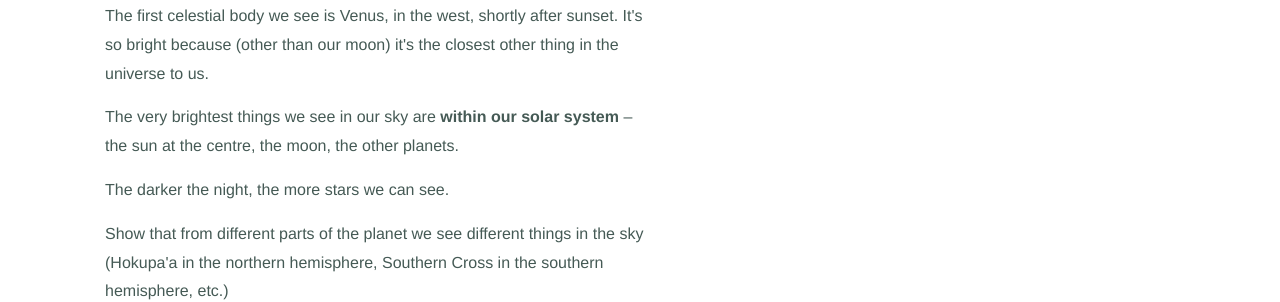
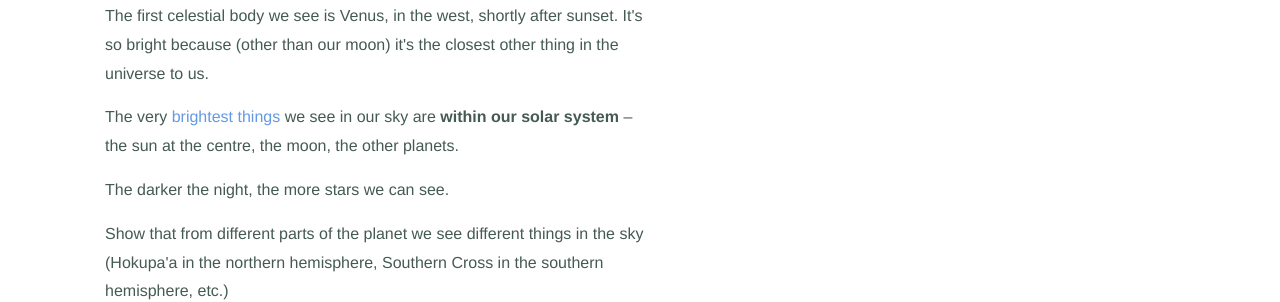
Before and after one commit to fluxphysics/fluxphysics.github.io, a Jekyll site: the page built from exoplanets.html, in a window 1280 px wide. Shown: the part 774-1076 px from the top of the page. Built offline with Jekyll 4.4.1, drawn with Linux system fonts in a browser that asks for light colours; nearby versions of some CDN libraries; some of the changed lines change nothing that is shown.

Commit message:
LInk saving

```diff
--- a/exoplanets.html
+++ b/exoplanets.html
@@ -27,7 +27,7 @@ body_id: exoplanets
     <h2>How the universe is arranged</h2>
     <p>Start on Earth, looking up into the night sky.</p>
   	<p>The first celestial body we see is Venus, in the west, shortly after sunset. It's so bright because (other than our moon) it's the closest other thing in the universe to us.</p>
-  	<p>The very brightest things we see in our sky are <strong>within our solar system</strong> – the sun at the centre, the moon, the other planets.</p>
+  	<p>The very <a href="https://en.wikipedia.org/wiki/List_of_brightest_natural_objects_in_the_sky">brightest things</a> we see in our sky are <strong>within our solar system</strong> – the sun at the centre, the moon, the other planets.</p>
   	<p>The darker the night, the more stars we can see.</p>
   	<p>Show that from different parts of the planet we see different things in the sky (Hokupa'a in the northern hemisphere, Southern Cross in the southern hemisphere, etc.)</p>
   	<p>But everything we see is the Milky Way – our galaxy. Our solar system is about halfway towards the edge of the galaxy, so looking into space from earth in one direction (within the plane of the galaxy) we see the periphery of the galaxy. In the opposite direction we can see towards the centre of the galaxy, which on a very clear night, looks a little something like this:</p>
```
